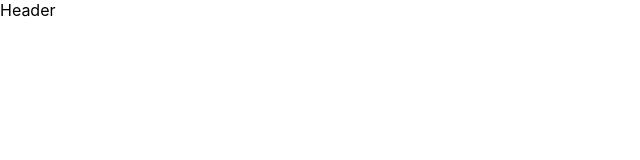
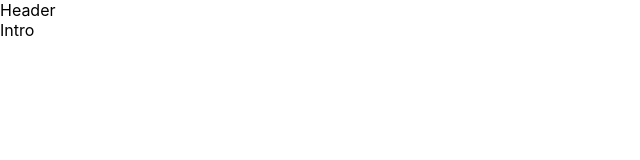
Before and after one commit to bastianonofrei/NovaBit, a React (Create React App) app: page / in a window 1280 px wide. Shown: the top 160 px of the page, without its empty margins (0-640 px from the left). Built offline with nearby package versions, Linux system fonts and the light colour scheme.

Commit message:
Created Intro component

```diff
--- a/src/App.js
+++ b/src/App.js
@@ -1,10 +1,16 @@
 import logo from './logo.svg';
 import './App.css';
 import Header from './components/header/Header';
+import Intro from './components/intro/Intro';
+import React from 'react';
 
 function App() {
   return (
-    <Header/>
+    <React.Fragment>
+      <Header/>
+      <Intro/>
+    </React.Fragment>
+
   );
 }
 
--- /dev/null
+++ b/src/components/intro/Intro.js
@@ -0,0 +1,7 @@
+import React from 'react'
+
+export default function Intro() {
+  return (
+    <div>Intro</div>
+  )
+}
```
